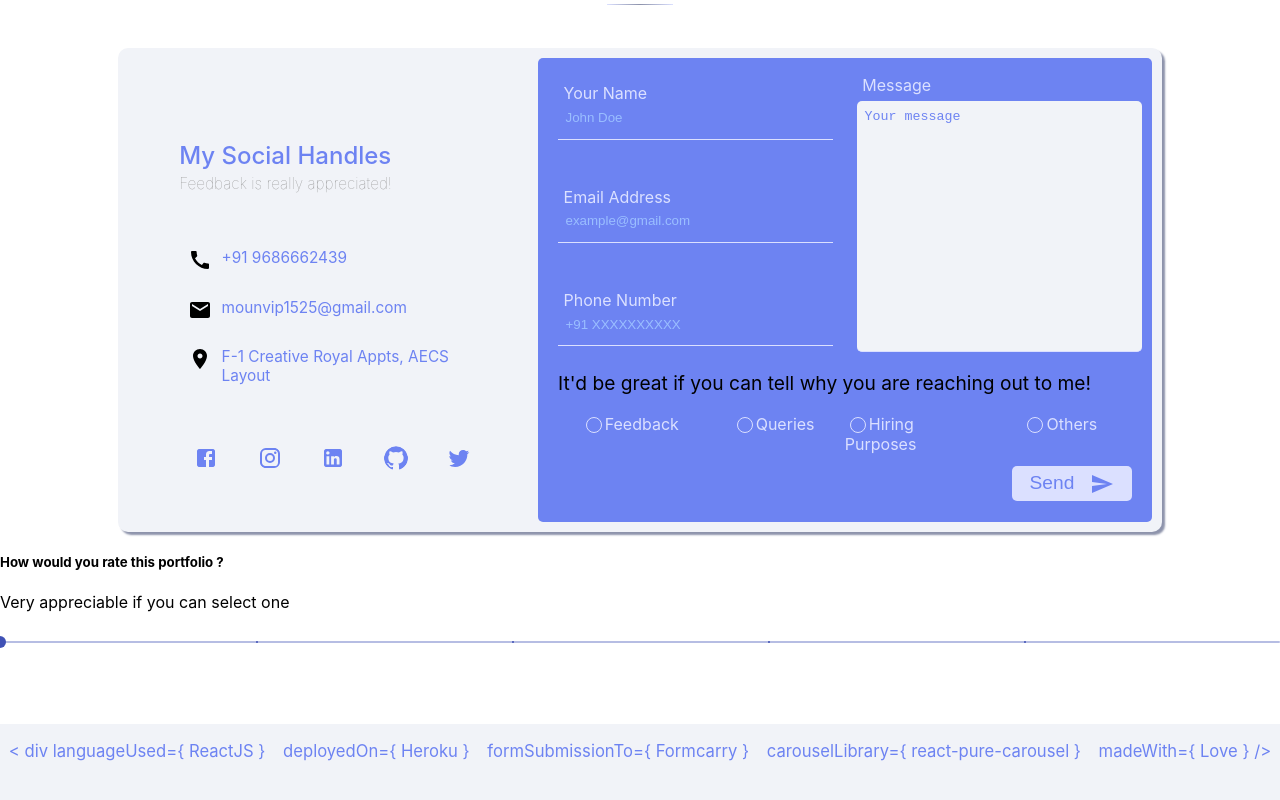
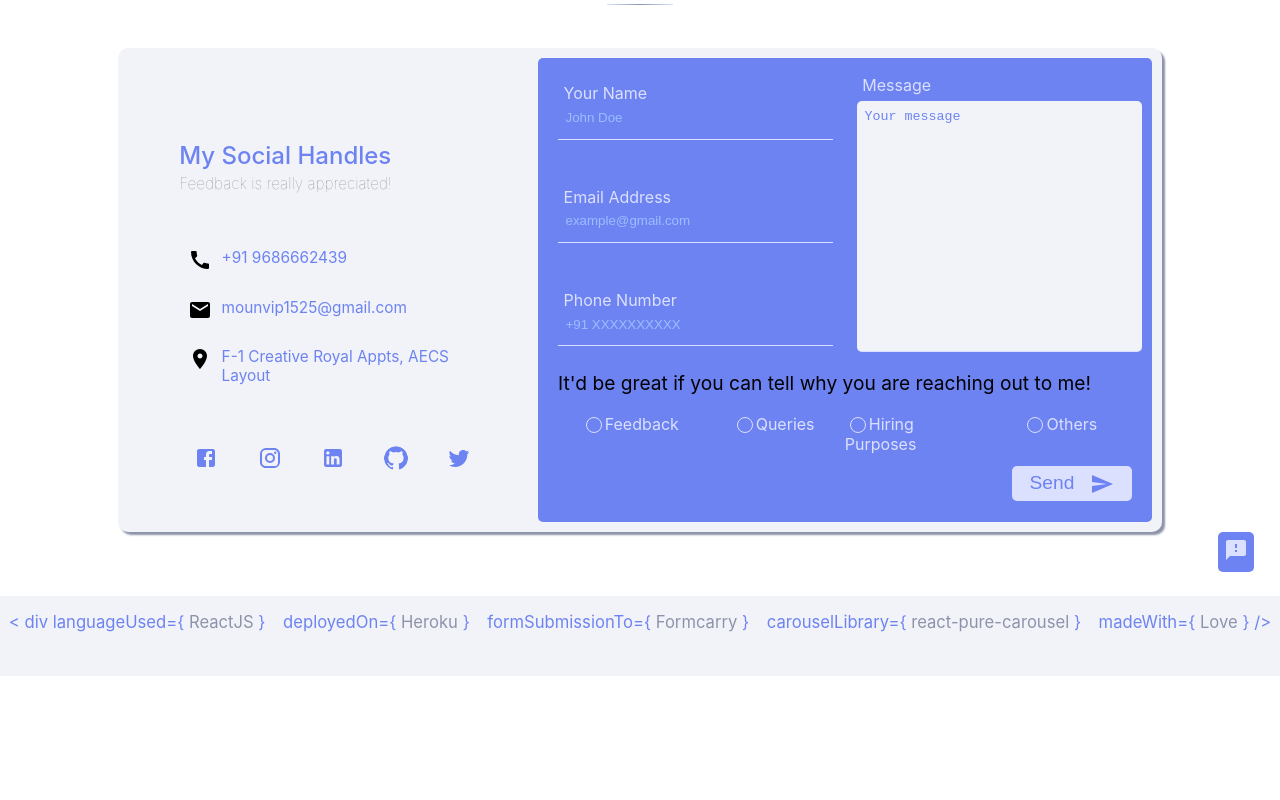
Before and after one commit to mounvip1525/My-Portfolio, a React (Create React App) app: page / in a window 1280 px wide. Shown: the part 4004-4804 px from the top of the page. After the commit the page ends 4680 px from the top, so only its background shows below. Built offline with nearby package versions, Linux system fonts and the light colour scheme.

Commit message:
feedback range added

```diff
--- a/src/components/Feedback/Feedback.css
+++ b/src/components/Feedback/Feedback.css
@@ -0,0 +1,49 @@
+.modal3 {
+    position: fixed;
+    top: 0;
+    left: 0;
+    width:100%;
+    height: 100%;
+    background: rgba(199, 212, 255, 0.4);
+    z-index:1200;
+}
+.modal-main3 {
+    position:fixed;
+    background: var(--whiteTwo);
+    width: 40vw;
+    height: auto;
+    bottom:15%;
+    right:5%;
+    border-radius: 10px;
+    box-sizing: border-box;
+    margin:auto;
+    display:flex;
+    padding:2%;
+    /* border:2px solid var(--third); */
+    align-items: center;
+    text-align: center;
+}
+.display-block3 {
+    display: block;
+}
+.display-none3 {
+    display: none;
+}
+.feedbackModal>div{
+    width:100%;
+    background:green !important;
+}
+/* .feedbackModal>div>svg{
+    float:right;
+} */
+.feedbackModal>h5{
+    font-size:2vw;
+    margin-bottom:0;
+    padding-bottom:0;
+}
+.feedbackModal>p{
+    font-size:1.5vw;
+    margin:0;
+    padding:0;
+    color:var(--secondary-color)
+}
--- a/src/components/Feedback/Feedback.js
+++ b/src/components/Feedback/Feedback.js
@@ -1,15 +1,20 @@
-import React, { Component } from 'react';
+import React from 'react';
 import Slider from '@material-ui/core/Slider';
+import CloseIcon from '@material-ui/icons/Close';
+import './Feedback.css';
 
-
-export default class Feedback extends Component {
-    render() {
-        return (
-            <div className="feedback">
+export default function Feedback(props) {
+    const modalClass = props.show ? "modal3 display-block3" : "modal3 display-none3";
+    return (
+        <div className={modalClass}>
+        <div className="modal-main3">
+            <div className="feedbackModal">
+                <div><CloseIcon onClick={props.onHide}/></div>
                 <h5>How would you rate this portfolio ? </h5>
                 <p>Very appreciable if you can select one</p>
                 <Slider defaultValue={0} step={1} marks min={0} max={5} />
             </div>
-        )
-    }
+        </div>
+    </div>
+    )
 }
--- a/src/components/Footer/Footer.js
+++ b/src/components/Footer/Footer.js
@@ -1,18 +1,33 @@
-import React from 'react';
+import React, { useState } from 'react';
 import styles from './Footer.module.css';
 import Feedback from '../Feedback/Feedback';
+import FeedbackIcon from '@material-ui/icons/Feedback';
 
-export default function Footer() {
+export default class Footer extends React.Component  {
+    constructor(props){
+        super(props);
+        this.state={
+            showModal:false
+        }
+        this.showModal1=this.showModal1.bind(this);
+      }
+      showModal1 = () => { console.log("hi");this.setState({ showModal : true })};
+      hideModal = () => { console.log("bye");this.setState({ showModal : false}) }
+      render(){
     return (
         <div>
-            <Feedback />
+            <Feedback show={this.state.showModal} onHide={this.hideModal}/>
+            <div className={styles.fbIcon}>
+                <button onClick={()=>this.showModal1()}><FeedbackIcon ></FeedbackIcon></button>
+            </div>
             <div className={styles.container}>
-                <p>&lt; div languageUsed=&#123; ReactJS &#125; </p>
-                <p>deployedOn=&#123; Heroku &#125; </p>
-                <p>formSubmissionTo=&#123; Formcarry &#125;</p>
-                <p>carouselLibrary=&#123; react-pure-carousel &#125;</p>
-                <p>madeWith=&#123; Love &#125; /&gt; </p>
+                <p>&lt; div languageUsed=&#123; <span>ReactJS</span> &#125; </p>
+                <p>deployedOn=&#123; <span>Heroku</span> &#125; </p>
+                <p>formSubmissionTo=&#123; <span>Formcarry</span> &#125;</p>
+                <p>carouselLibrary=&#123; <span>react-pure-carousel</span> &#125;</p>
+                <p>madeWith=&#123; <span>Love</span> &#125; /&gt; </p>
         </div>
         </div>
     )
 }
+}
--- a/src/components/Footer/Footer.module.css
+++ b/src/components/Footer/Footer.module.css
@@ -1,3 +1,17 @@
+.fbIcon{
+    width:100%;
+}
+.fbIcon>button{
+    float:right;
+    position:absolute;
+    right:2%;
+    margin-top:-5%;
+    background:var(--third);
+    border:none;
+    padding:0.5%;
+    border-radius: 5px;
+    color:var(--primary-color);
+}
 .container{
     display:flex;
     min-height:10vh;
@@ -10,6 +24,9 @@
 .container>p{
     font-size:1.3vw;
     color:var(--third);
+}
+.container>p>span{
+    color:var(--secondary-color)
 }
 @media screen and (max-width:900px){
     .container>p{
```
